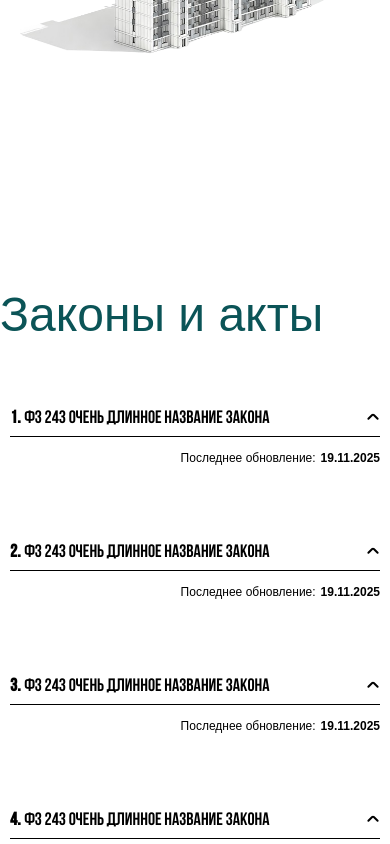
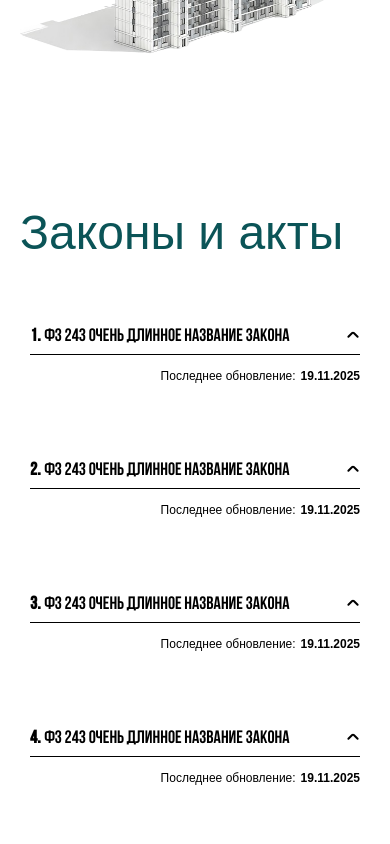
Before and after one commit to OlegBlacksmith/stroitelniy-control, a Nuxt app: page / in a window 390 px wide. Shown: the part 6860-7704 px from the top of the page. Built offline with nearby package versions, Linux system fonts and the light colour scheme.

Commit message:
feature(fix): добавлены стили для мобилки

```diff
--- a/app/components/sections/AppLawsSection.vue
+++ b/app/components/sections/AppLawsSection.vue
@@ -1,11 +1,11 @@
 <script setup lang="ts">
-import { AccordionItems } from '../../../data/accordion-items-content'
+import { AccordionItems } from "../../../data/accordion-items-content";
 const laws = AccordionItems;
 </script>
 
 <template>
   <section id="lawSection" class="law-section">
-        <div class="wrapper">
+    <div class="wrapper add-padding">
       <h2 class="section-title">Законы и акты</h2>
       <div class="accordion-items-container">
         <AppAccordion
@@ -15,15 +15,15 @@ const laws = AccordionItems;
           :title="l.title"
           :text="l.text"
           :link="l.link"
-                    :update="l.update" />
+          :update="l.update"
+        />
       </div>
-
     </div>
   </section>
 </template>
 
 <style scoped>
-.accordion-items-container{
+.accordion-items-container {
   display: flex;
   flex-direction: column;
   gap: 40px;
@@ -34,4 +34,36 @@ const laws = AccordionItems;
   justify-content: center;
   padding: 162px 0;
 }
+
+/* ПЛАНШЕТ (992px-) */
+@media (max-width: 991px) {
+}
+
+/* МОБИЛЬНЫЕ (767px-) — СКРЫТЬ КАРТИНКУ */
+@media (max-width: 767px) {
+}
+
+/* МАЛЕНЬКИЕ ТЕЛЕФОНЫ (479px-) */
+@media (max-width: 479px) {
+  .law-section {
+    display: flex;
+    justify-content: center;
+    padding: 60px 0;
+  }
+}
+
+/* КРОХОТНЫЕ */
+@media (max-width: 359px) {
+  .law-section {
+    display: flex;
+    justify-content: center;
+    padding: 60px 0;
+  }
+}
+
+@media (max-width: 767px) {
+  .add-padding {
+    padding: 20px;
+  }
+}
 </style>
```
Lines whose indentation alone changed are shown as unchanged.
